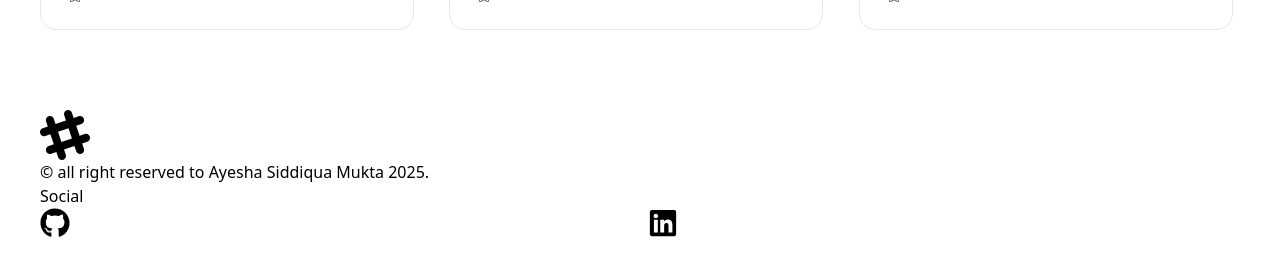
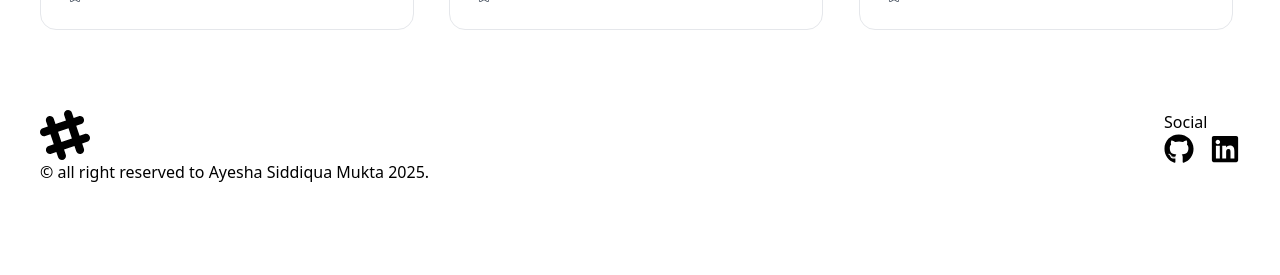
Before and after one commit to ayeshamukta/BoiPoka, a React (Vite) app: page / in a window 1280 px wide. Shown: the part 2107-2382 px from the top of the page. After the commit the page ends 2331 px from the top, so only its background shows below. Built offline with nearby package versions, Linux system fonts and the light colour scheme.

Commit message:
updated footer and full project done

```diff
--- a/src/Components/Books/Books.jsx
+++ b/src/Components/Books/Books.jsx
@@ -16,7 +16,7 @@ const Books = () => {
     return (
         <div className='lg:w-[1200px] mx-auto text-center mb-10'>
             <h1 className='text-4xl font-bold mb-10'>Books</h1>
-            <div className='grid lg:grid-cols-3 gap-7 grid-cols-1'>
+            <div className='grid lg:grid-cols-3 gap-7 md:grid-cols-2 grid-cols-1'>
                 {
                     data.map(book=><Book book={book}></Book>)
                 }
--- a/src/Components/Footer/Footer.jsx
+++ b/src/Components/Footer/Footer.jsx
@@ -4,7 +4,8 @@ import { FaLinkedin } from "react-icons/fa";
 
 const Footer = () => {
     return (
-        <footer className="footer sm:footer-horizontal bg-neutral text-neutral-content p-10">
+        <div className='footer  sm:footer-horizontal bg-neutral  text-neutral-content p-10'>
+            <footer className=" w-[1200px] flex mx-auto justify-between  ">
             <aside>
                 <svg
                     width="50"
@@ -34,6 +35,7 @@ const Footer = () => {
                 </div>
             </nav>
         </footer>
+        </div>
     );
 };
 
```
